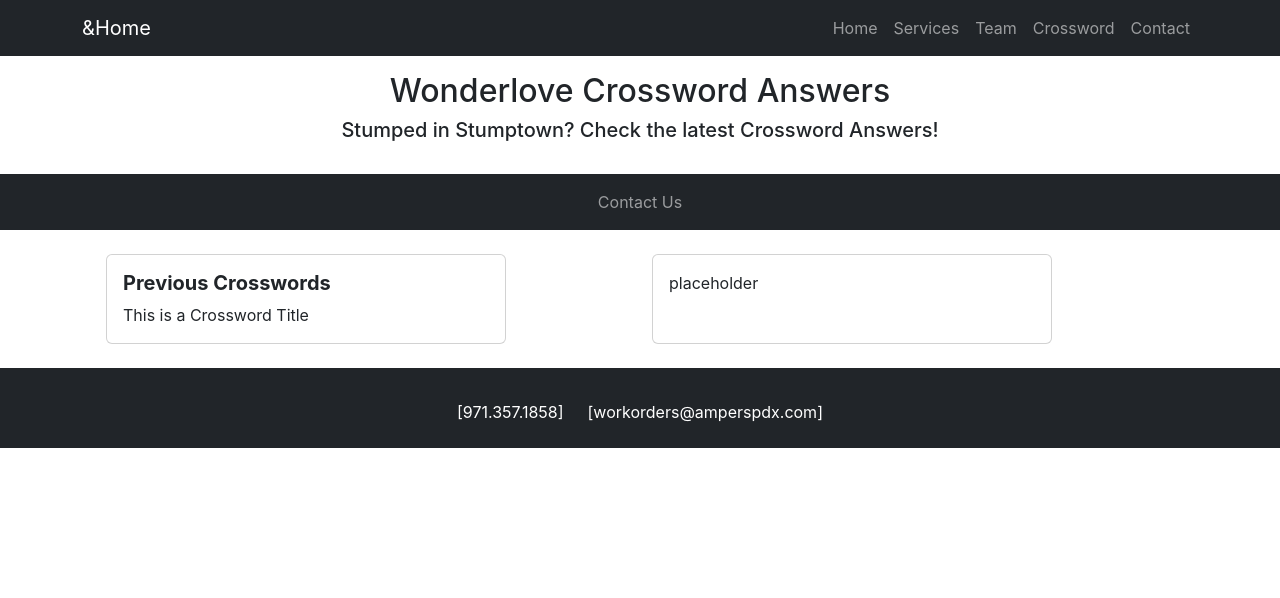
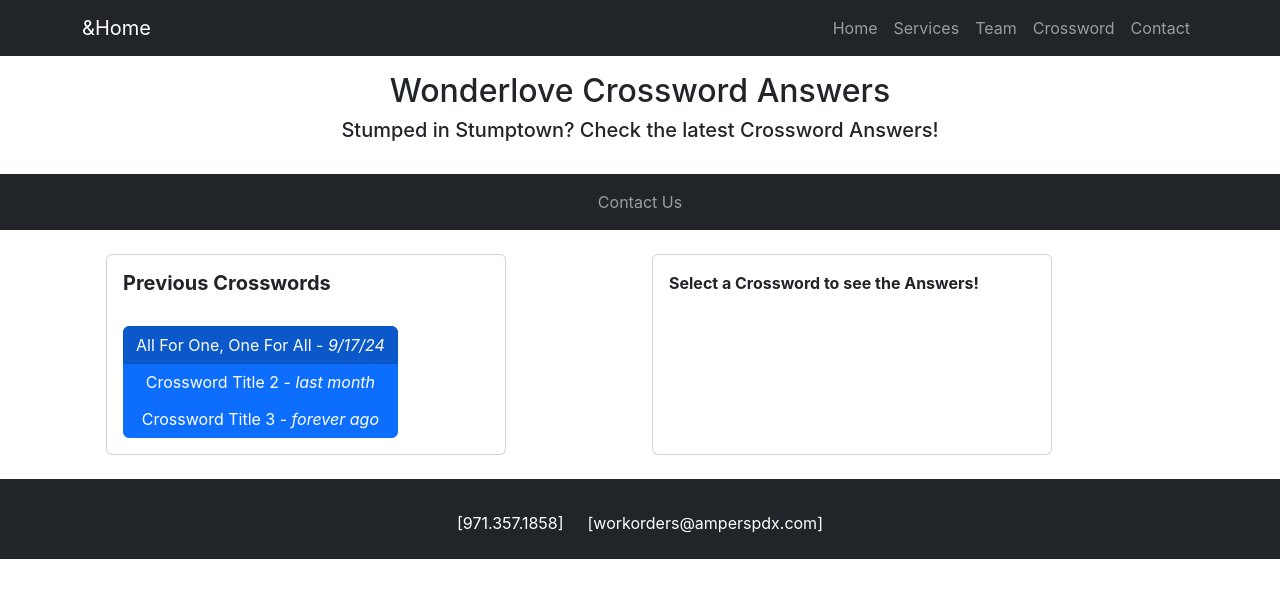
Before and after one commit to tkm404/ampers-redesign, a React (Create React App) app: page /crossword in a window 1280 px wide. Shown: the top 598 px of the page. Built offline with nearby package versions, Linux system fonts and the light colour scheme; no server answers.

Commit message:
add clickable crossword titles to Crossword Menu component.

```diff
--- a/src/components/CrosswordMenu.js
+++ b/src/components/CrosswordMenu.js
@@ -3,6 +3,8 @@ import Container from 'react-bootstrap/Container'
 import Row from 'react-bootstrap/Row'
 import Col from 'react-bootstrap/Col'
 import Card from 'react-bootstrap/Card'
+import ToggleButton from 'react-bootstrap/ToggleButton';
+import ToggleButtonGroup  from 'react-bootstrap/ToggleButtonGroup';
 
 function CrosswordMenu() {
 
@@ -13,14 +15,26 @@ function CrosswordMenu() {
         <Card style={{width: '25rem'}} className="h-100">
           <Card.Body>
             <Card.Title><strong>Previous Crosswords</strong></Card.Title>
-            <Card.Text>This is a Crossword Title</Card.Text>
+            <br />
+            <ToggleButtonGroup vertical type="radio" name="crosswordhist" defaultValue={1}>
+
+              <ToggleButton id="cross-radio-1" value={1}>
+                All For One, One For All - <i>9/17/24</i>
+              </ToggleButton>
+              <ToggleButton id="cross-radio-2" value={2}>
+                Crossword Title 2 - <i>last month</i>
+              </ToggleButton>
+              <ToggleButton id="cross-radio-3" value={3}>
+                Crossword Title 3 - <i>forever ago</i>
+              </ToggleButton>
+            </ToggleButtonGroup>
           </Card.Body>
         </Card>
         </Col>
         <Col>
           <Card style={{width: '25rem'}} className="h-100">
             <Card.Body>
-              <Card.Text>placeholder</Card.Text>
+              <Card.Text><strong>Select a Crossword to see the Answers!</strong></Card.Text>
             </Card.Body>
           </Card>
         </Col>
```
